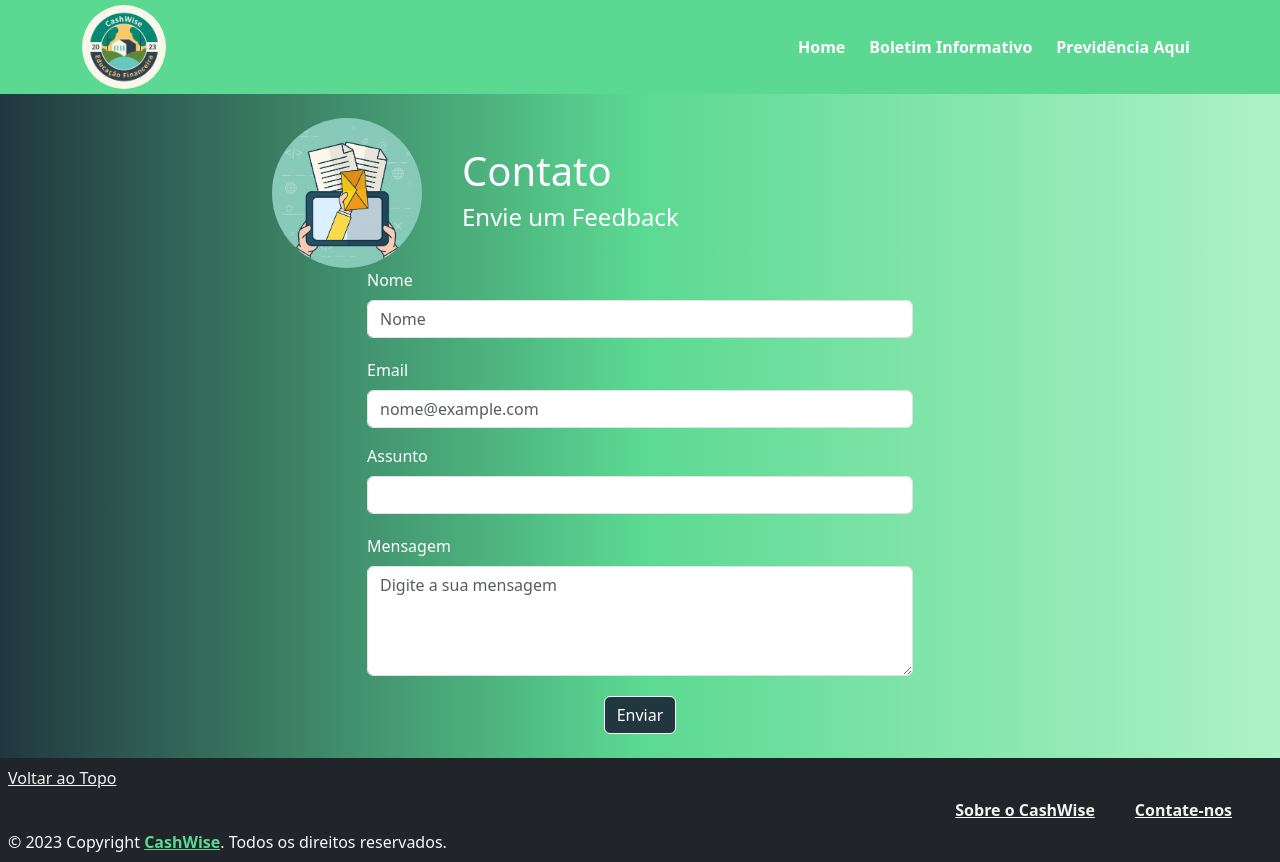
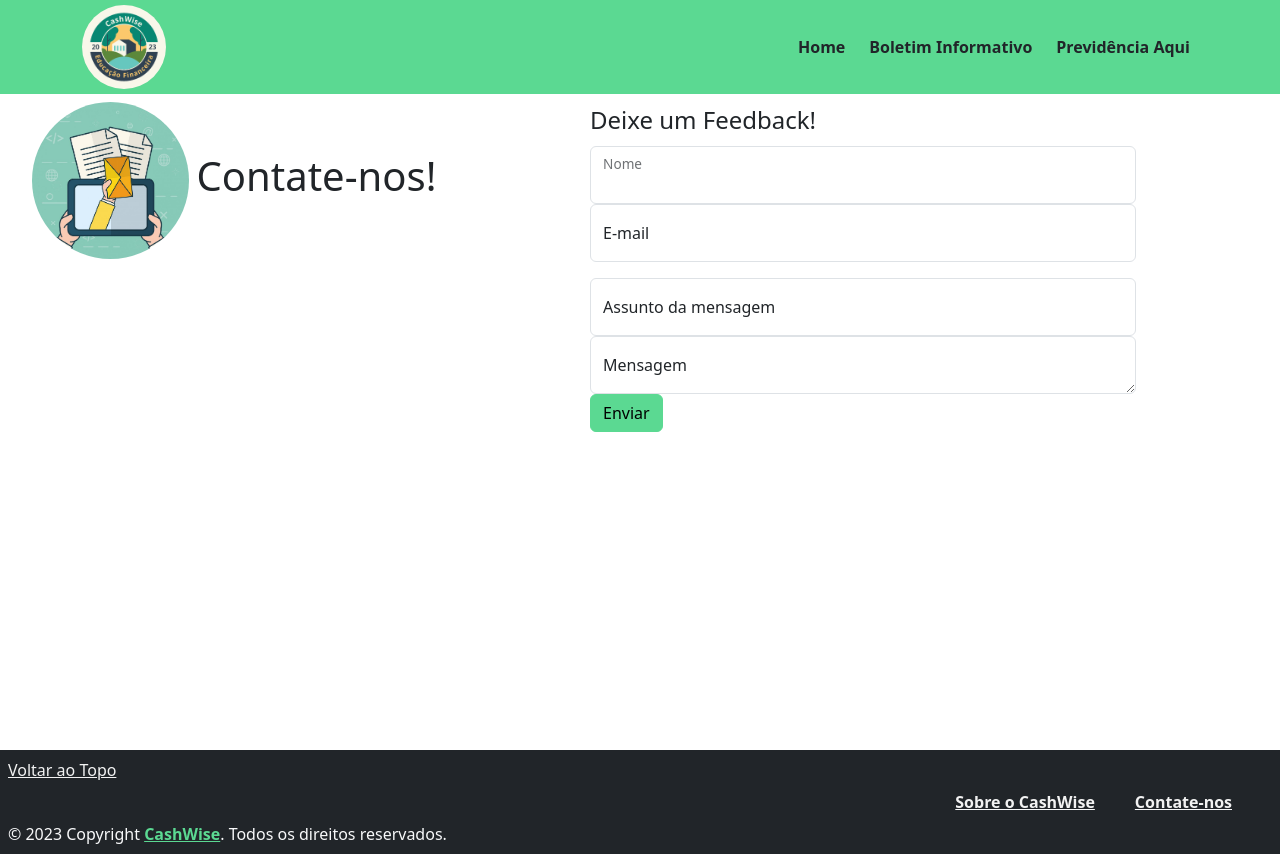
Before and after one commit to EricConceicao/CashWise, a React (Vite) app in the folder frontend/: page /contato in a window 1280 px wide. Built offline with nearby package versions, Linux system fonts and the light colour scheme.

Commit message:
fix: Consertando a estrutura da página contato

```diff
--- a/frontend/src/components/layouts/Article.jsx
+++ b/frontend/src/components/layouts/Article.jsx
@@ -17,7 +17,7 @@ Do contrário, irá para esquerda se omitido.
 const Article = ({ children, title, img, alt, dir }) => {
     return (
         <Container>
-            <article className="text-light text-center py-3">
+            <article className="text-light text-center py-3" id="articles">
                 {dir === 'right' ?
                 <Row className="align-items-center">
                     <Col sm={12}>
--- a/frontend/src/components/pages/Contato.jsx
+++ b/frontend/src/components/pages/Contato.jsx
@@ -1,4 +1,5 @@
 import React, { useState } from 'react';
+
 // Importações dos nossos componentes
 import Content from "../layouts/Content"
 import Header from "../layouts/Header"
@@ -10,6 +11,7 @@ import Card from 'react-bootstrap/Card'
 import Button from 'react-bootstrap/Button';
 import Col from 'react-bootstrap/Col';
 import Form from 'react-bootstrap/Form';
+import FloatingLabel from 'react-bootstrap/FloatingLabel';
 import InputGroup from 'react-bootstrap/InputGroup';
 import Row from 'react-bootstrap/Row';
 
@@ -43,116 +45,98 @@ function Contato() {
     }
   };
 
-  const containerStyle = {
-    backgroundImage: 'linear-gradient(to right, #213740, #5BD992, #AEF2C6)',
-    color: 'white',
-  };
-
-  const inputStyle = {
-    marginBottom: '20px',
-  };
-
-  const formGroupStyle = {
-    marginBottom: '20px',
-  };
-
-  const buttonStyle = {
-    backgroundColor: '#213740',
-    borderColor: 'white',
-    color: 'white',
-    margin: '0 auto',
-    display: 'block',
-    transition: 'background-color 0.3s ease',
-  };
 
   return (
-    <div style={containerStyle}>
+    <>
       <Header />
-      <Container className="my-4">
+
+      <Container className='m-2' style={{ height: "80vh" }}>
+
+
+        <Row>
+          <Col md="6">
+            <Container className='d-flex'>
+              <img className='rounded-pill' width={"30%"} src="../img/correio.jpg" alt="Icone com uma mão segurando um tablete com outra mão saindo de sua tela com uma carta" />
+              <div className="d-flex justify-content-center flex-column mx-2">
+                <h1>Contate-nos!</h1>
+              </div>
+            </Container>
+          </Col>
+
+          <Col md="6">
+
             <Form noValidate validated={validated} onSubmit={handleSubmit}>
-          <Row className="justify-content-center align-items-center">
-            <Col md={2}>
-              <img src="../img/correio.jpg" alt="Logo" style={{ height: '150px', animation: 'swing 2s linear infinite', borderRadius: "50%" }} />
-            </Col>
-            <Col className='justify-content-center' md={6} >
-              <h1>Contato</h1>
-              <h4>Envie um Feedback</h4>
-            </Col>
-          </Row>
-          <Row className="justify-content-center align-items-center">
-            <Col md={6} >
-
-              <Form.Group controlId="validationCustom01" style={formGroupStyle}>
-                <Form.Label>Nome</Form.Label>
+              <fieldset>
+                <legend>Deixe um Feedback!</legend>
+                <Form.Group controlId="validationCustom01">
+                  <FloatingLabel label="Nome" controlId='form-name'>
                     <Form.Control
-                  required
                       type="text"
-                  placeholder="Nome"
                       value={nome}
                       onChange={(e) => setNome(e.target.value)}
-                  style={inputStyle}
+                      required
                     />
-                <Form.Control.Feedback type="invalid">
-                  Por favor, insira seu nome.
-                </Form.Control.Feedback>
+                    <Form.Control.Feedback type="invalid">Por favor, insira seu nome.</Form.Control.Feedback>
+                  </FloatingLabel>
                 </Form.Group>
 
-              <Form onSubmit={handleSubmit}>
+
                 <Form.Group className="mb-3" controlId="exampleForm.ControlInput1">
-                  <Form.Label>Email</Form.Label>
+                  <FloatingLabel label="E-mail" controlId='form-email'>
                     <Form.Control
                       type="email"
                       placeholder="nome@example.com"
                       value={email}
                       onChange={handleEmailChange}
                       isInvalid={!isValidEmail}
+                      required
                     />
                     <Form.Control.Feedback type="invalid">
                       Por favor, insira um e-mail válido.
                     </Form.Control.Feedback>
+                  </FloatingLabel>
                 </Form.Group>
 
-                <Form.Group controlId="formAssunto" style={formGroupStyle}>
-                  <Form.Label>Assunto</Form.Label>
+                <Form.Group controlId="formAssunto" >
+                  <FloatingLabel label="Assunto da mensagem" controlId='form-assunto'>
                     <Form.Control
-                    required
                       type="text"
                       placeholder=""
                       value={assunto}
                       onChange={(e) => setAssunto(e.target.value)}
-                    style={inputStyle}
+                      required
                     />
                     <Form.Control.Feedback type="invalid">
                       Por favor, insira o assunto.
                     </Form.Control.Feedback>
+                  </FloatingLabel>
                 </Form.Group>
 
-                <Form.Group controlId="formMensagem" style={formGroupStyle}>
-                  <Form.Label>Mensagem</Form.Label>
+                <Form.Group controlId="formMensagem">
+                  <FloatingLabel label='Mensagem' controlId='form-mensagem'>
                     <Form.Control
                       as="textarea"
                       rows={4}
                       placeholder="Digite a sua mensagem"
                       value={mensagem}
                       onChange={(e) => setMensagem(e.target.value)}
-                    style={inputStyle}
                       required
                     />
                     <Form.Control.Feedback type="invalid">
                       Por favor, insira a mensagem.
                     </Form.Control.Feedback>
+                  </FloatingLabel>
                 </Form.Group>
 
-                <Button variant="primary" type="submit" style={buttonStyle}>
-                  Enviar
-                </Button>
+                <Button variant="primary" type="submit">Enviar</Button>
+              </fieldset>
             </Form>
           </Col>
         </Row>
-        </Form>
-      </Container>
+      </Container >
+
       <Footer />
-    </div>
+    </>
   );
 };
 
--- a/frontend/src/components/pages/LandingPage.css
+++ b/frontend/src/components/pages/LandingPage.css
@@ -18,11 +18,17 @@
 }
 
 @media screen and (min-width: 768px) {
-    #hero img{
+    #hero img {
         height: 75vh;
     }
 
     #main-container {
     clip-path: polygon(50% 5%, 100% 0, 100% 100%, 0 100%, 0 0);
+    }
 }
+
+@media screen and (min-width: 1920px) {
+    #articles {
+        font-size: 1.6em;
+    }
 }
```
Lines whose indentation alone changed are shown as unchanged.
